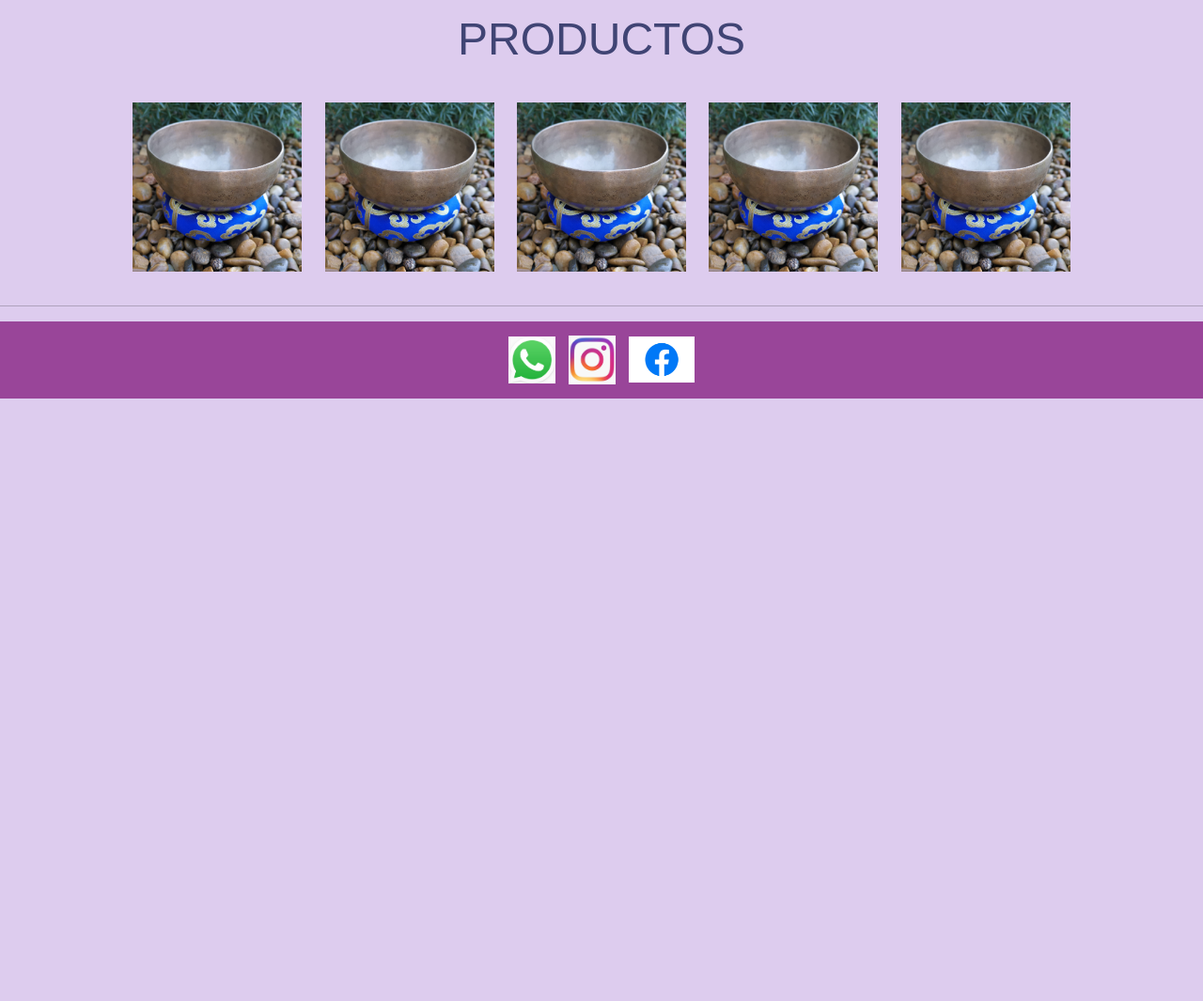
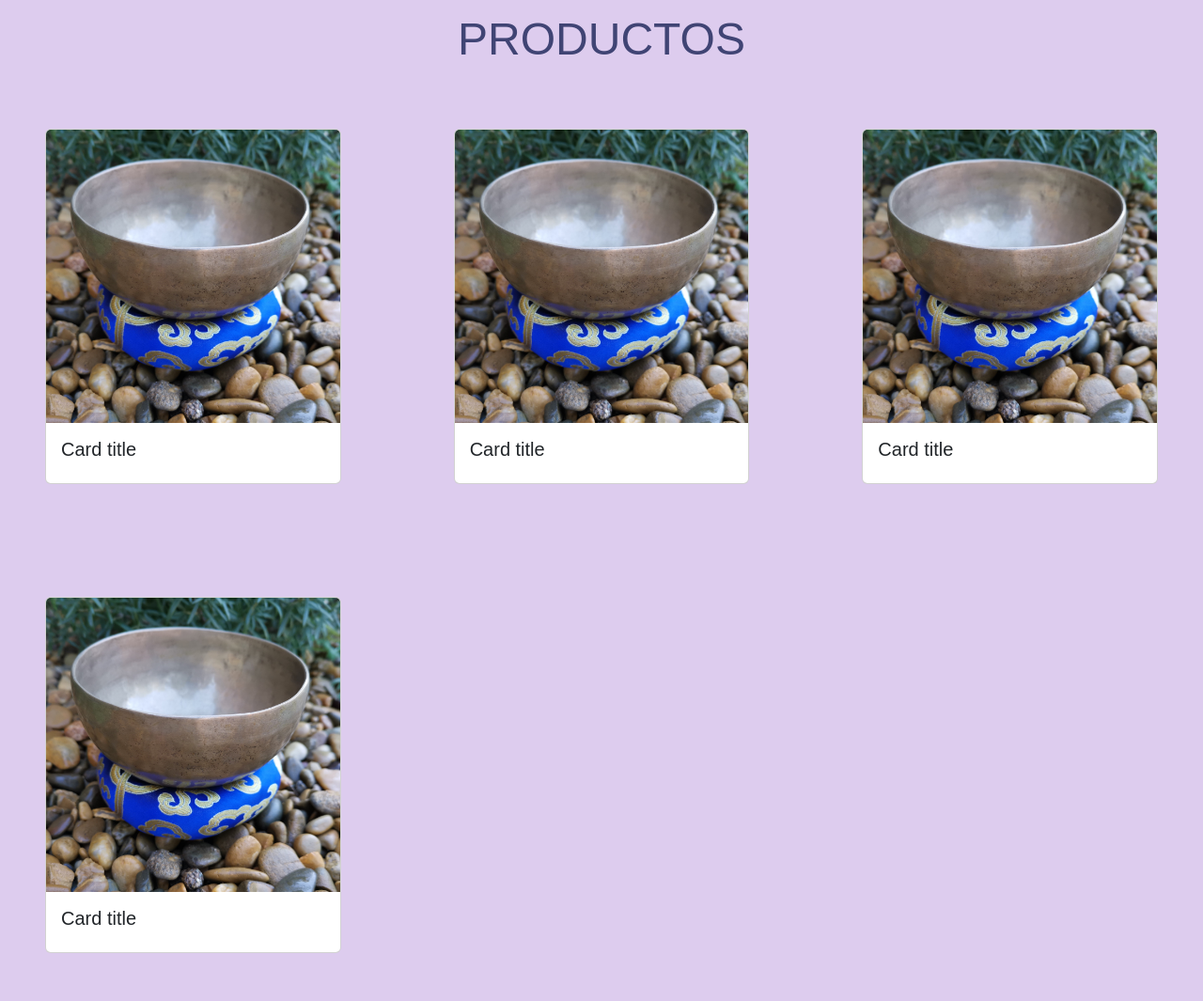
Before and after one commit to TamaraPerez82/PF-TamaraPerez, a plain HTML site: page pages/productos.html in a window 1280 px wide. Shown: the part 254-1319 px from the top of the page at 94% size. Before the commit the page ends 800 px from the top, so only its background shows below. Drawn offline with nearby package versions, Linux system fonts and the light colour scheme.

Commit message:
modifique productos.html agregando cards de bootstrap

```diff
--- a/pages/productos.html
+++ b/pages/productos.html
@@ -52,6 +52,47 @@
         <section>
             <h2>PRODUCTOS</h2>
         </section>
+        <div class="row row-cols-1 row-cols-md-3 g-4">
+            <div class="col">
+              <div class="card m-5">
+                <img src="../Fotos/cuenco.jpeg" class="card-img-top" alt="cuenco1">
+                <div class="card-body">
+                  <h5 class="card-title">Card title</h5>
+
+                </div>
+              </div>
+            </div>
+            <div class="col">
+              <div class="card m-5">
+                <img src="../Fotos/cuenco.jpeg" class="card-img-top" alt="cuenco2">
+                <div class="card-body">
+                  <h5 class="card-title">Card title</h5>
+
+                </div>
+              </div>
+            </div>
+            <div class="col">
+              <div class="card m-5">
+                <img src="../Fotos/cuenco.jpeg" class="card-img-top" alt="cuenco3">
+                <div class="card-body">
+                  <h5 class="card-title">Card title</h5>
+
+                </div>
+              </div>
+            </div>
+            <div class="col">
+              <div class="card m-5">
+                <img src="../Fotos/cuenco.jpeg" class="card-img-top" alt="cuneco4">
+                <div class="card-body">
+                  <h5 class="card-title">Card title</h5>
+
+                </div>
+              </div>
+            </div>
+          </div>
+
+
+
         <section class="sectionProd" >
             <img class="img3" src="../Fotos/cuenco.jpeg" alt="Cuenco">
             <img class="img3" src="../Fotos/cuenco.jpeg" alt="Cuenco">
```
Also changed, not shown: pages/actividades.html (+24 -7 lines).
